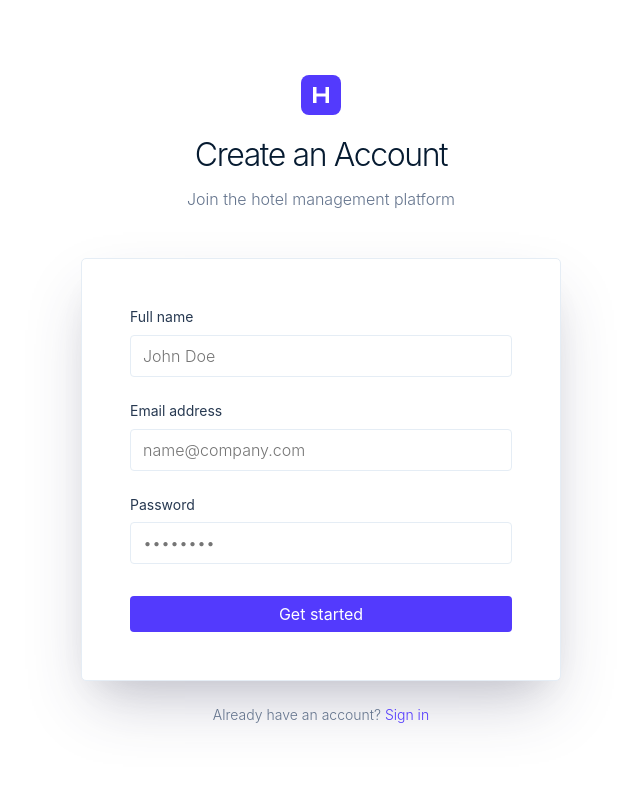
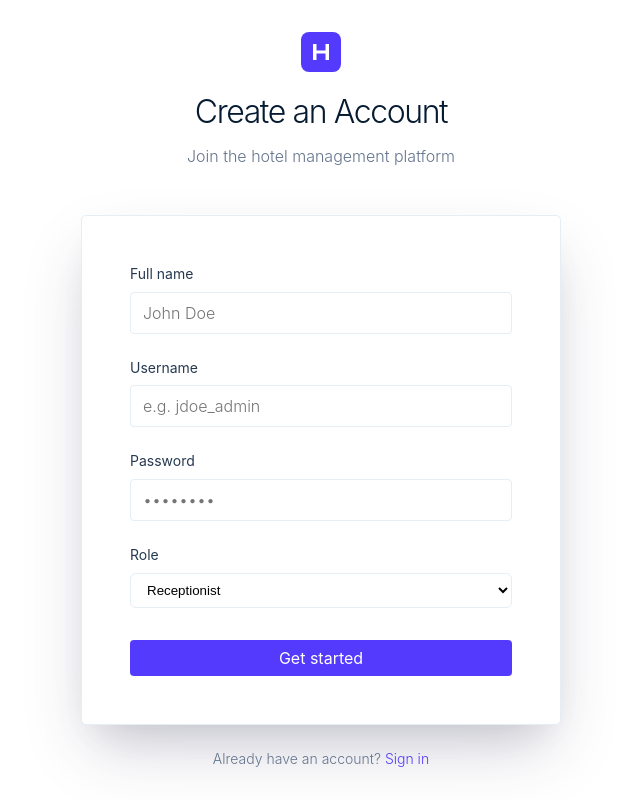
Before and after one commit to TainYanTun/Hotel_Management_System, a React (Vite) app in the folder client/: page /register in a window 1280 px wide. Shown: the whole page, without its empty margins (319-959 px from the left). Built offline with nearby package versions, Linux system fonts and the light colour scheme.

Commit message:
feat: implement authentication logic with bcrypt and jwt

```diff
--- a/client/src/pages/Login.tsx
+++ b/client/src/pages/Login.tsx
@@ -1,12 +1,50 @@
+import React, { useState } from 'react';
 import { Link, useNavigate } from 'react-router-dom';
 
 const Login = () => {
   const navigate = useNavigate();
+  const [formData, setFormData] = useState({ username: '', password: '' });
+  const [error, setError] = useState('');
+  const [loading, setLoading] = useState(false);
 
-  const handleSubmit = (e: React.FormEvent) => {
+  const handleSubmit = async (e: React.FormEvent) => {
     e.preventDefault();
-    navigate('/dashboard');
+    setLoading(true);
+    setError('');
+
+    try {
+      const response = await fetch('/api/auth/login', {
+        method: 'POST',
+        headers: { 'Content-Type': 'application/json' },
+        body: JSON.stringify(formData),
+      });
+
+      const contentType = response.headers.get('content-type');
+      let data;
+
+      if (contentType && contentType.includes('application/json')) {
+        data = await response.json();
+      } else {
+        const text = await response.text();
+        throw new Error(`Server returned non-JSON response (${response.status}): ${text.substring(0, 100)}...`);
+      }
+
+      if (!response.ok) {
+        throw new Error(data.message || 'Login failed');
+      }
+
+      // Store token and user info
+      localStorage.setItem('token', data.token);
+      localStorage.setItem('user', JSON.stringify(data.user));
+
+      navigate('/dashboard');
+    } catch (err: any) {
+      setError(err.message);
+    } finally {
+      setLoading(false);
+    }
   };
+
   return (
     <div className="auth-layout">
       <div className="auth-header">
@@ -21,14 +59,22 @@ const Login = () => {
       </div>
 
       <div className="card">
+        {error && (
+          <div style={{ color: '#df1b41', background: '#fff1f2', padding: '12px', borderRadius: '4px', marginBottom: '16px', fontSize: '14px' }}>
+            {error}
+          </div>
+        )}
+
         <form onSubmit={handleSubmit}>
           <div className="form-group">
-            <label htmlFor="email">Email address</label>
+            <label htmlFor="username">Username</label>
             <input
-              type="email"
-              id="email"
-              placeholder="name@company.com"
+              type="text"
+              id="username"
+              placeholder="e.g. admin_su"
               required
+              value={formData.username}
+              onChange={(e) => setFormData({ ...formData, username: e.target.value })}
             />
           </div>
 
@@ -42,11 +88,13 @@ const Login = () => {
               id="password"
               placeholder="••••••••"
               required
+              value={formData.password}
+              onChange={(e) => setFormData({ ...formData, password: e.target.value })}
             />
           </div>
 
-          <button type="submit" className="btn-primary full-width" style={{ marginTop: '8px' }}>
-            Sign in
+          <button type="submit" className="btn-primary full-width" style={{ marginTop: '8px' }} disabled={loading}>
+            {loading ? 'Signing in...' : 'Sign in'}
           </button>
         </form>
 
--- a/client/src/pages/Register.tsx
+++ b/client/src/pages/Register.tsx
@@ -1,6 +1,55 @@
-import { Link } from 'react-router-dom';
+import React, { useState } from 'react';
+import { Link, useNavigate } from 'react-router-dom';
 
 const Register = () => {
+  const navigate = useNavigate();
+  const [formData, setFormData] = useState({
+    username: '',
+    password: '',
+    full_name: '',
+    role: 'RECEPTIONIST'
+  });
+  const [error, setError] = useState('');
+  const [loading, setLoading] = useState(false);
+
+  const handleSubmit = async (e: React.FormEvent) => {
+    e.preventDefault();
+    setLoading(true);
+    setError('');
+
+    try {
+      const response = await fetch('/api/auth/register', {
+        method: 'POST',
+        headers: { 'Content-Type': 'application/json' },
+        body: JSON.stringify(formData),
+      });
+
+      const contentType = response.headers.get('content-type');
+      let data;
+
+      if (contentType && contentType.includes('application/json')) {
+        data = await response.json();
+      } else {
+        const text = await response.text();
+        throw new Error(`Server returned non-JSON response (${response.status}): ${text.substring(0, 100)}...`);
+      }
+
+      if (!response.ok) {
+        throw new Error(data.message || 'Registration failed');
+      }
+
+      // Store token and user info
+      localStorage.setItem('token', data.token);
+      localStorage.setItem('user', JSON.stringify(data.user));
+
+      navigate('/dashboard');
+    } catch (err: any) {
+      setError(err.message);
+    } finally {
+      setLoading(false);
+    }
+  };
+
   return (
     <div className="auth-layout">
       <div className="auth-header">
@@ -15,24 +64,34 @@ const Register = () => {
       </div>
 
       <div className="card">
-        <form onSubmit={(e) => e.preventDefault()}>
+        {error && (
+          <div style={{ color: '#df1b41', background: '#fff1f2', padding: '12px', borderRadius: '4px', marginBottom: '16px', fontSize: '14px' }}>
+            {error}
+          </div>
+        )}
+
+        <form onSubmit={handleSubmit}>
           <div className="form-group">
-            <label htmlFor="name">Full name</label>
+            <label htmlFor="full_name">Full name</label>
             <input
               type="text"
-              id="name"
+              id="full_name"
               placeholder="John Doe"
               required
+              value={formData.full_name}
+              onChange={(e) => setFormData({ ...formData, full_name: e.target.value })}
             />
           </div>
 
           <div className="form-group">
-            <label htmlFor="email">Email address</label>
+            <label htmlFor="username">Username</label>
             <input
-              type="email"
-              id="email"
-              placeholder="name@company.com"
+              type="text"
+              id="username"
+              placeholder="e.g. jdoe_admin"
               required
+              value={formData.username}
+              onChange={(e) => setFormData({ ...formData, username: e.target.value })}
             />
           </div>
 
@@ -43,11 +102,28 @@ const Register = () => {
               id="password"
               placeholder="••••••••"
               required
+              value={formData.password}
+              onChange={(e) => setFormData({ ...formData, password: e.target.value })}
             />
           </div>
 
-          <button type="submit" className="btn-primary full-width" style={{ marginTop: '8px' }}>
-            Get started
+          <div className="form-group">
+            <label htmlFor="role">Role</label>
+            <select
+              id="role"
+              value={formData.role}
+              onChange={(e) => setFormData({ ...formData, role: e.target.value })}
+              style={{ width: '100%', padding: '8px 12px', borderRadius: '6px', border: '1px solid var(--border-default)', background: 'white' }}
+            >
+              <option value="RECEPTIONIST">Receptionist</option>
+              <option value="MANAGER">Manager</option>
+              <option value="FINANCE">Finance</option>
+              <option value="ADMIN">Admin</option>
+            </select>
+          </div>
+
+          <button type="submit" className="btn-primary full-width" style={{ marginTop: '8px' }} disabled={loading}>
+            {loading ? 'Creating account...' : 'Get started'}
           </button>
         </form>
       </div>
```
Also changed, not shown: 2 other files (tests, documents, lock files or other folders).
